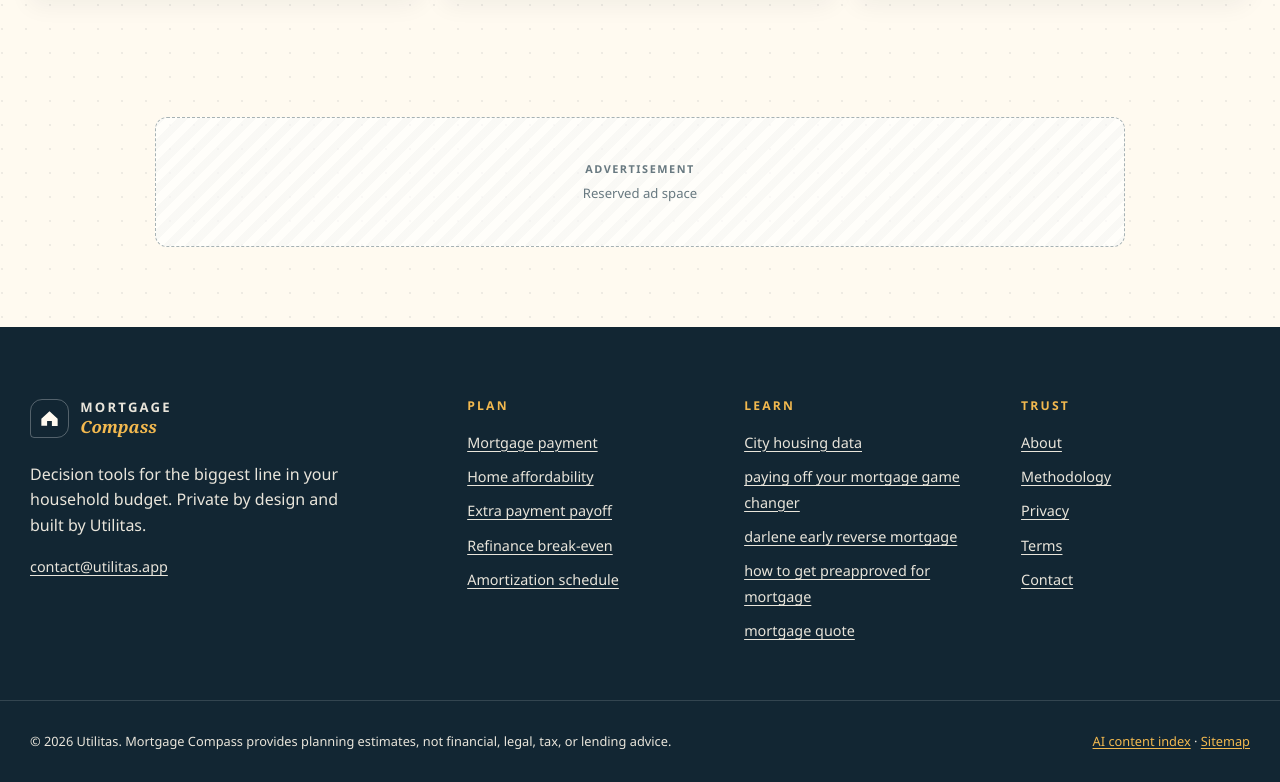
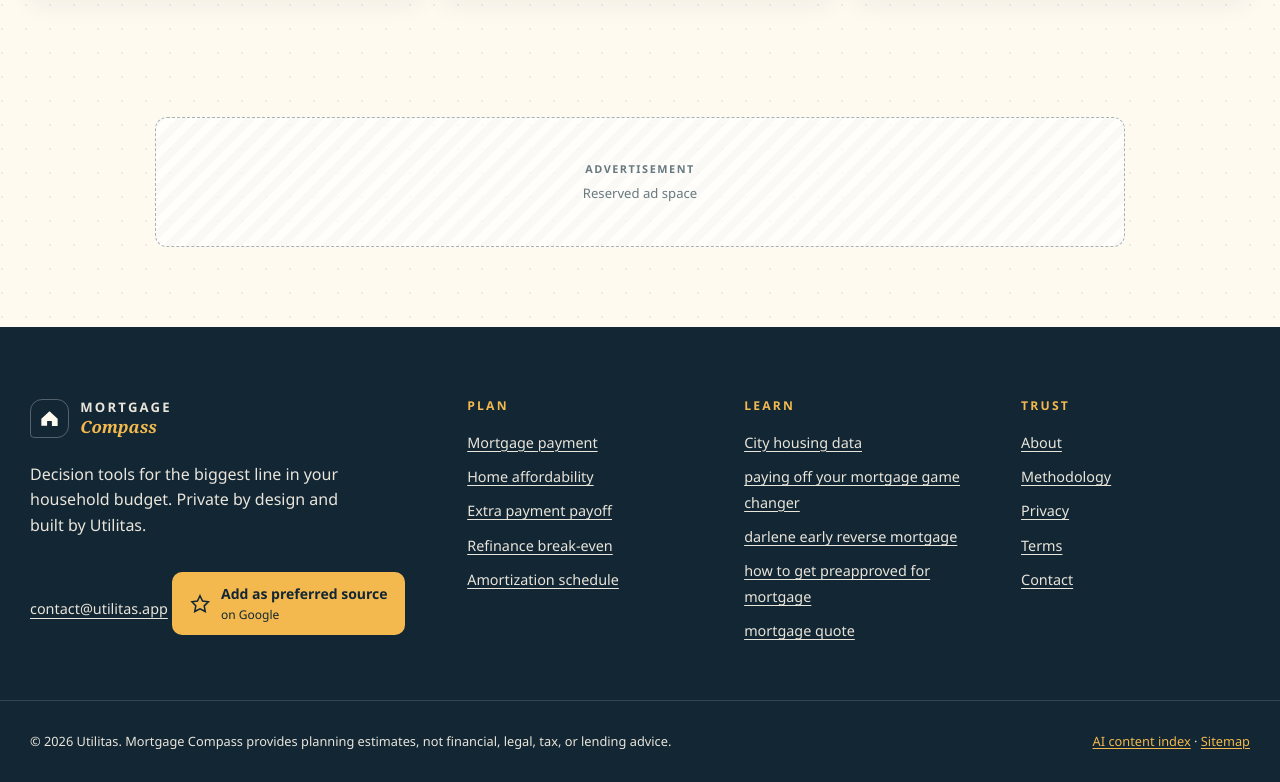
Before and after one commit to kirillman200/mortgage-utilitas-app, an Astro site: page / in a window 1280 px wide. Shown: the part 4677-5459 px from the top of the page. Built offline with nearby package versions, Linux system fonts and the light colour scheme; Astro itself is replaced by a stand-in of ours.

Commit message:
Add styled Google Preferred Sources footer button (#21)

```diff
--- a/src/components/Footer.astro
+++ b/src/components/Footer.astro
@@ -12,6 +12,10 @@ import { ARTICLES } from "../data/articles";
       </a>
       <p>Decision tools for the biggest line in your household budget. Private by design and built by Utilitas.</p>
       <a href={`mailto:${SITE.contact}`}>{SITE.contact}</a>
+      <a class="preferred-source-button" href="https://www.google.com/preferences/source?q=mortgage.utilitas.app" target="_blank" rel="noopener noreferrer" aria-label="Add as preferred source on Google: Mortgage Compass (opens in a new tab)">
+        <svg width="22" height="22" viewBox="0 0 24 24" fill="none" stroke="currentColor" stroke-width="1.7" aria-hidden="true" focusable="false"><path d="m12 3 2.8 5.7 6.3.9-4.5 4.4 1.1 6.2-5.7-3-5.7 3 1.1-6.2L3.2 9.6l6-.9L12 3Z" /></svg>
+        <span class="preferred-source-copy"><strong>Add as preferred source</strong><small>on Google</small></span>
+      </a>
     </div>
     <div>
       <h2>Plan</h2>
--- a/src/styles/global.css
+++ b/src/styles/global.css
@@ -1550,3 +1550,38 @@ h2 {
 .analytics-settings { position: fixed; left: 14px; bottom: 14px; z-index: 900; color: #edf6f8; background: #122633; font-size: .76rem; }
 @media (max-width: 650px) { .analytics-consent { left: 10px; bottom: 10px; grid-template-columns: 1fr; width: calc(100% - 20px); max-height: calc(100svh - 20px); overflow: auto; } .analytics-consent__actions { grid-template-columns: 1fr 1fr; min-width: 0; } }
 @media print { .analytics-consent, .analytics-settings { display: none !important; } }
+
+/* Google Preferred Sources: a normal link also works without JavaScript. */
+footer a.preferred-source-button {
+  display: inline-flex;
+  align-items: center;
+  justify-content: flex-start;
+  gap: 10px;
+  box-sizing: border-box;
+  width: fit-content;
+  max-width: 100%;
+  min-height: 48px;
+  margin: 18px 0 0;
+  padding: 12px 16px;
+  border: 1px solid transparent;
+  border-radius: 10px;
+  background: var(--gold);
+  color: var(--ink);
+  text-align: left;
+  text-decoration: none;
+  line-height: 1.3;
+}
+footer a.preferred-source-button:hover {
+  background: var(--gold);
+  color: var(--ink);
+  border-color: currentColor;
+  text-decoration: none;
+}
+footer a.preferred-source-button:focus-visible {
+  outline: 3px solid var(--gold);
+  outline-offset: 4px;
+}
+.preferred-source-button > svg { flex: 0 0 22px; }
+.preferred-source-button .preferred-source-copy { display: grid; gap: 3px; min-width: 0; color: inherit; }
+.preferred-source-button strong { display: block; margin: 0; color: inherit; font-family: inherit; font-size: 14px; font-weight: 600; line-height: 1.3; }
+.preferred-source-button small { color: inherit; font-size: 12px; line-height: 1.3; letter-spacing: normal; text-transform: none; }
```
